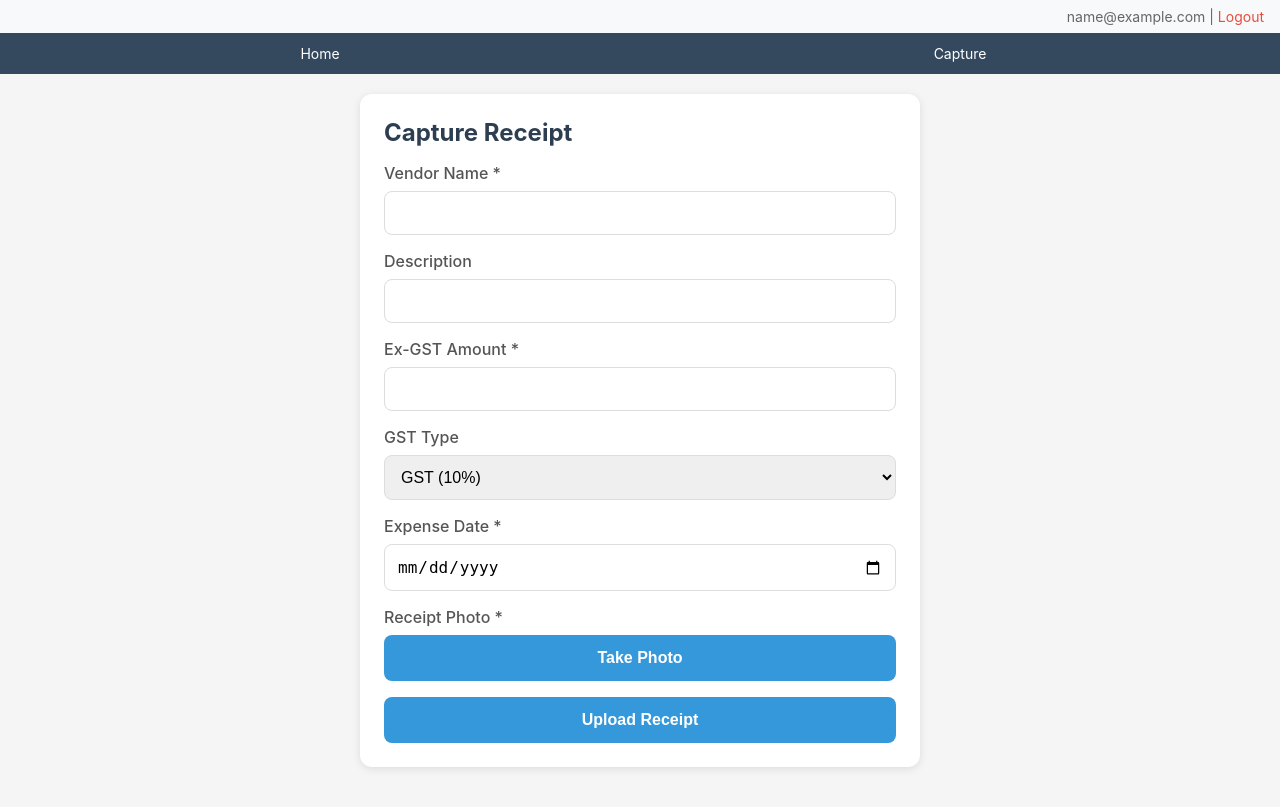
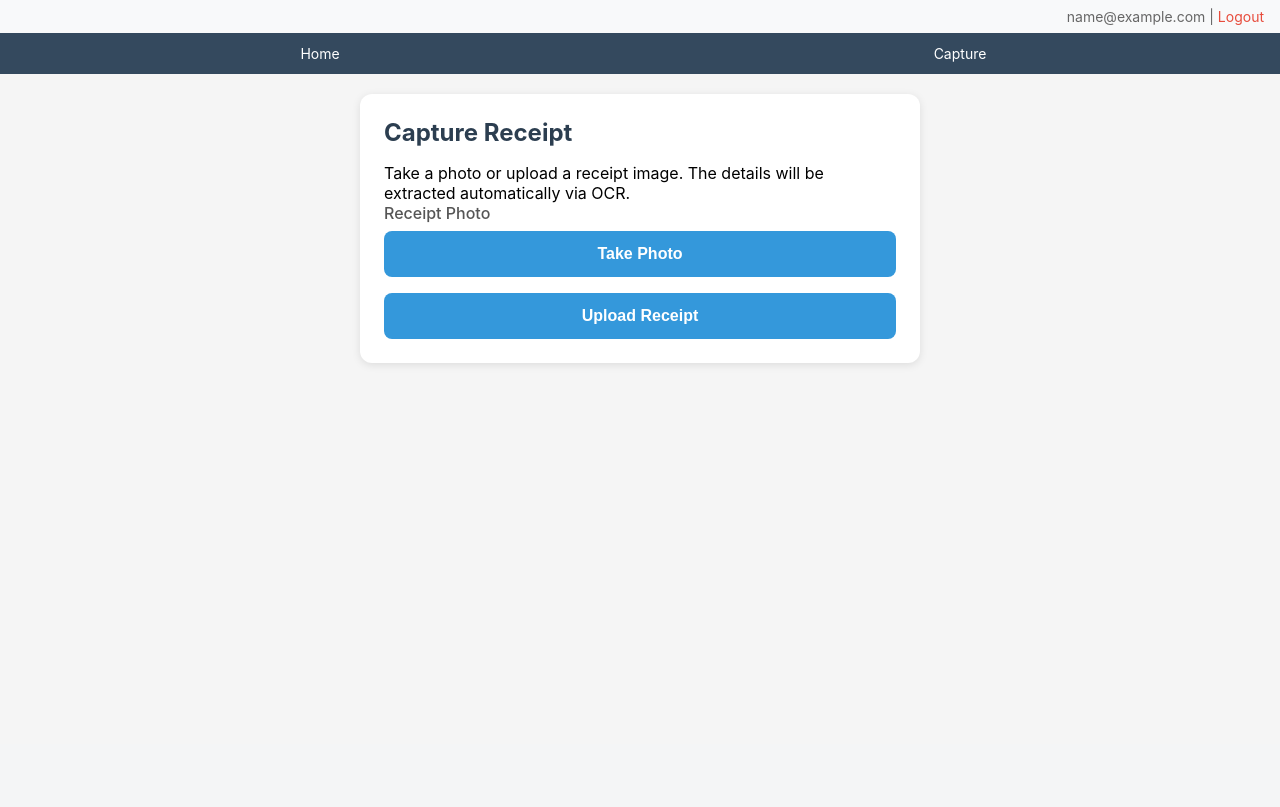
Before and after one commit to larkins/py_pg_accounts, a Flask app: page /pwa/capture in a window 1280 px wide. Shown: the part 56-863 px from the top of the page. After the commit the page ends 421 px from the top, so only its background shows below. Run offline with Flask 3, Linux system fonts and the light colour scheme; the visitor is signed in with stand-in values (Sample User, id 1).

Commit message:
Add source column to expenses and fix PWA upload
- Add source column to track expense origin (api, browser, pwa)
- Update PWA capture.html to remove all fields except photo
- Change PWA upload from base64 to multipart file upload
- Update Expense model with source field
- Update all expense creation routes with correct source
- Update schema with source column

```diff
--- a/app/api/routes.py
+++ b/app/api/routes.py
@@ -248,6 +248,7 @@ def create_expense():
 
     expense = Expense(
         user_id=user.id,
+        source='api',
         vendor_name=vendor_name,
         description=data.get('description', ''),
         currency=currency,
--- a/app/hmi/routes.py
+++ b/app/hmi/routes.py
@@ -319,6 +319,7 @@ def new_expense():
 
         expense = Expense(
             user_id=user_id,
+            source='browser',
             vendor_name=vendor_name,
             description=description,
             currency=currency,
--- a/app/hmi/templates/pwa/capture.html
+++ b/app/hmi/templates/pwa/capture.html
@@ -18,45 +18,17 @@
 <div class="container">
     <div class="card">
         <h2>Capture Receipt</h2>
+        <p>Take a photo or upload a receipt image. The details will be extracted automatically via OCR.</p>
+
         <form method="POST" action="{{ url_for('pwa.upload') }}" enctype="multipart/form-data" id="receiptForm">
             <div class="form-group">
-                <label for="vendor_name">Vendor Name *</label>
-                <input type="text" id="vendor_name" name="vendor_name" required>
-            </div>
-
-            <div class="form-group">
-                <label for="description">Description</label>
-                <input type="text" id="description" name="description">
-            </div>
-
-            <div class="form-group">
-                <label for="ex_gst_amount">Ex-GST Amount *</label>
-                <input type="number" id="ex_gst_amount" name="ex_gst_amount" step="0.01" min="0" required>
-            </div>
-
-            <div class="form-group">
-                <label for="gst_type">GST Type</label>
-                <select id="gst_type" name="gst_type">
-                    <option value="0">No GST (0%)</option>
-                    <option value="0.1" selected>GST (10%)</option>
-                </select>
-            </div>
-
-            <div class="form-group">
-                <label for="expense_date">Expense Date *</label>
-                <input type="date" id="expense_date" name="expense_date" required value="{{ today }}">
-            </div>
-
-            <div class="form-group">
-                <label>Receipt Photo *</label>
-                <input type="file" id="fileInput" accept="image/*" capture="environment" style="display: none;">
+                <label>Receipt Photo</label>
+                <input type="file" id="fileInput" name="file" accept="image/*" capture="environment" style="display: none;">
                 <button type="button" class="btn btn-primary" id="captureBtn" onclick="document.getElementById('fileInput').click()">
                     Take Photo
                 </button>
                 <img id="preview" style="display: none; width: 100%; margin-top: 12px; border-radius: 8px;">
             </div>
-
-            <input type="hidden" id="image_data" name="image_data">
 
             <button type="submit" class="btn btn-primary" id="submitBtn" disabled>Upload Receipt</button>
         </form>
@@ -66,7 +38,6 @@
 <script>
     const fileInput = document.getElementById('fileInput');
     const preview = document.getElementById('preview');
-    const imageData = document.getElementById('image_data');
     const submitBtn = document.getElementById('submitBtn');
 
     fileInput.addEventListener('change', function(e) {
@@ -76,7 +47,6 @@
             reader.onload = function(event) {
                 preview.src = event.target.result;
                 preview.style.display = 'block';
-                imageData.value = event.target.result;
                 submitBtn.disabled = false;
             };
             reader.readAsDataURL(file);
--- a/app/models/expense.py
+++ b/app/models/expense.py
@@ -10,6 +10,7 @@ class Expense(db.Model):
     id = db.Column(db.String(36), primary_key=True, default=lambda: str(uuid.uuid4()))
     user_id = db.Column(db.String(36), db.ForeignKey('users.id'), nullable=False, index=True)
     account_category_id = db.Column(db.String(36), db.ForeignKey('account_categories.id'), nullable=True)
+    source = db.Column(db.String(20), nullable=False, default='browser', index=True)
     vendor_name = db.Column(db.String(255), nullable=False)
     description = db.Column(db.Text, nullable=True)
     currency = db.Column(db.String(3), nullable=False, default='AUD')
@@ -40,6 +41,7 @@ class Expense(db.Model):
             'user_id': self.user_id,
             'account_category_id': self.account_category_id,
             'account_category_name': self.account_category.name if self.account_category else None,
+            'source': self.source,
             'vendor_name': self.vendor_name,
             'description': self.description,
             'currency': self.currency,
--- a/app/pwa/routes.py
+++ b/app/pwa/routes.py
@@ -3,9 +3,7 @@ from datetime import date
 from decimal import Decimal
 import os
 import uuid
-import base64
 from PIL import Image
-from io import BytesIO
 
 from app.models import db
 from app.models.user import User
@@ -75,18 +73,18 @@ def capture():
 def upload():
     user_id = session['pwa_user_id']
 
-    image_data = request.form.get('image_data')
-
-    if not image_data:
+    if 'file' not in request.files:
         flash('No image captured', 'error')
         return redirect(url_for('pwa.capture'))
 
+    file = request.files['file']
+
+    if not file or file.filename == '':
+        flash('No image selected', 'error')
+        return redirect(url_for('pwa.capture'))
+
     try:
-        if ',' in image_data:
-            image_data = image_data.split(',')[1]
-        image_bytes = base64.b64decode(image_data)
-
-        image = Image.open(BytesIO(image_bytes))
+        image = Image.open(file)
         if image.mode in ('RGBA', 'P'):
             image = image.convert('RGB')
 
@@ -99,6 +97,7 @@ def upload():
 
         expense = Expense(
             user_id=user_id,
+            source='pwa',
             vendor_name='Pending OCR',
             description='',
             ex_gst_amount=Decimal('0'),
--- a/schema/init.sql
+++ b/schema/init.sql
@@ -34,6 +34,7 @@ CREATE TABLE IF NOT EXISTS expenses (
     id VARCHAR(36) PRIMARY KEY DEFAULT uuid_generate_v4()::text,
     user_id VARCHAR(36) NOT NULL REFERENCES users(id) ON DELETE CASCADE,
     account_category_id VARCHAR(36) REFERENCES account_categories(id) ON DELETE SET NULL,
+    source VARCHAR(20) NOT NULL DEFAULT 'browser',
     vendor_name VARCHAR(255) NOT NULL,
     description TEXT,
     currency VARCHAR(3) NOT NULL DEFAULT 'AUD',
```
